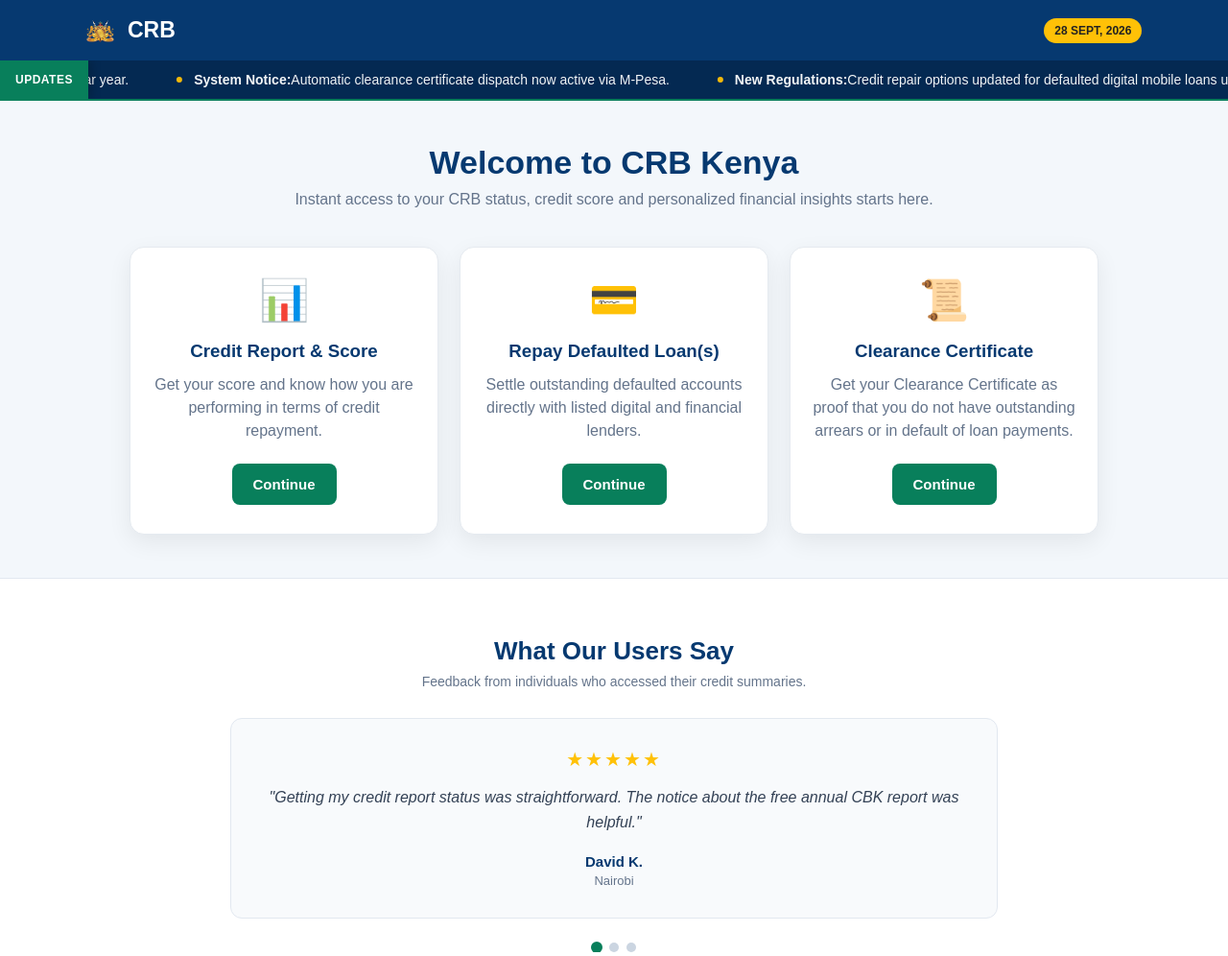
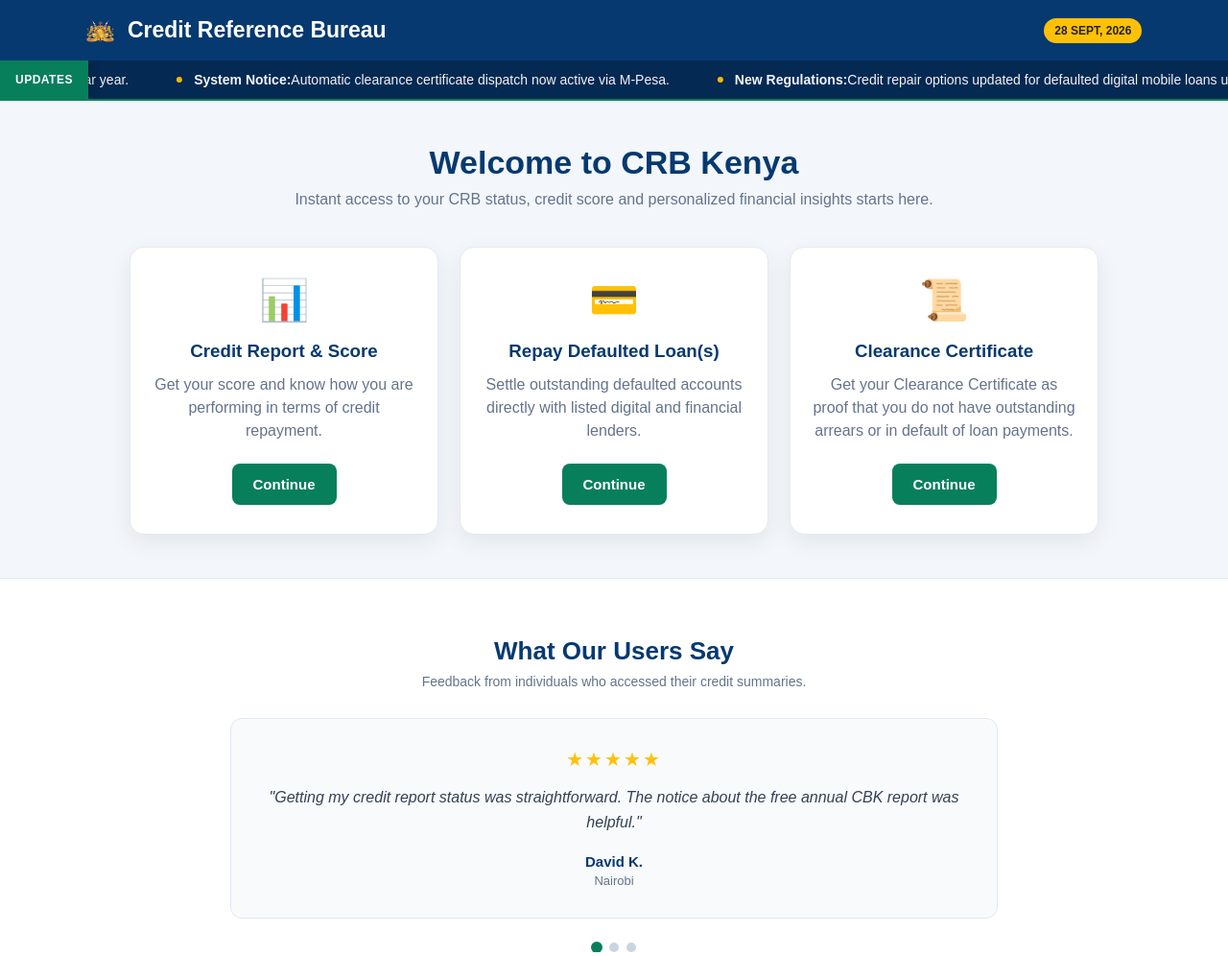
Before and after one commit to pininvest44/CRB-CHATGPT, a website: page index.html in a window 1280 px wide. Shown: the top 996 px of the page at 96% size. Drawn offline with Linux system fonts and the light colour scheme; no server answers.

Commit message:
Update index.html

```diff
--- a/index.html
+++ b/index.html
@@ -657,7 +657,7 @@
 <header>
     <h2>
         <img src="Central_Bank_of_Kenya_logo.png" alt="CRB Kenya Logo" style="height: 1em; vertical-align: middle; margin-right: 8px;">
-        CRB
+        Credit Reference Bureau
     </h2>
     <span class="demo-label">28 SEPT, 2026</span>
 </header>
```
